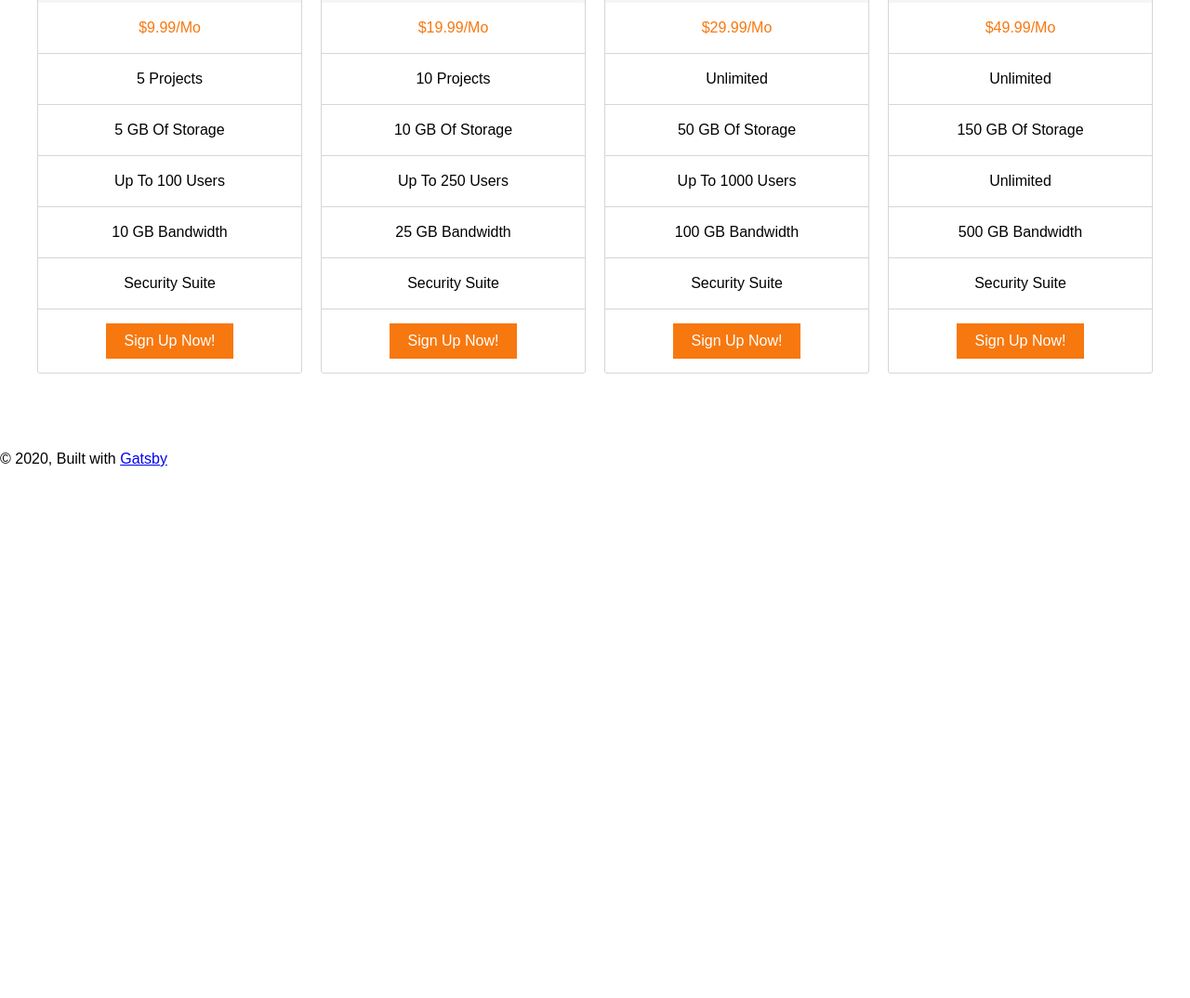
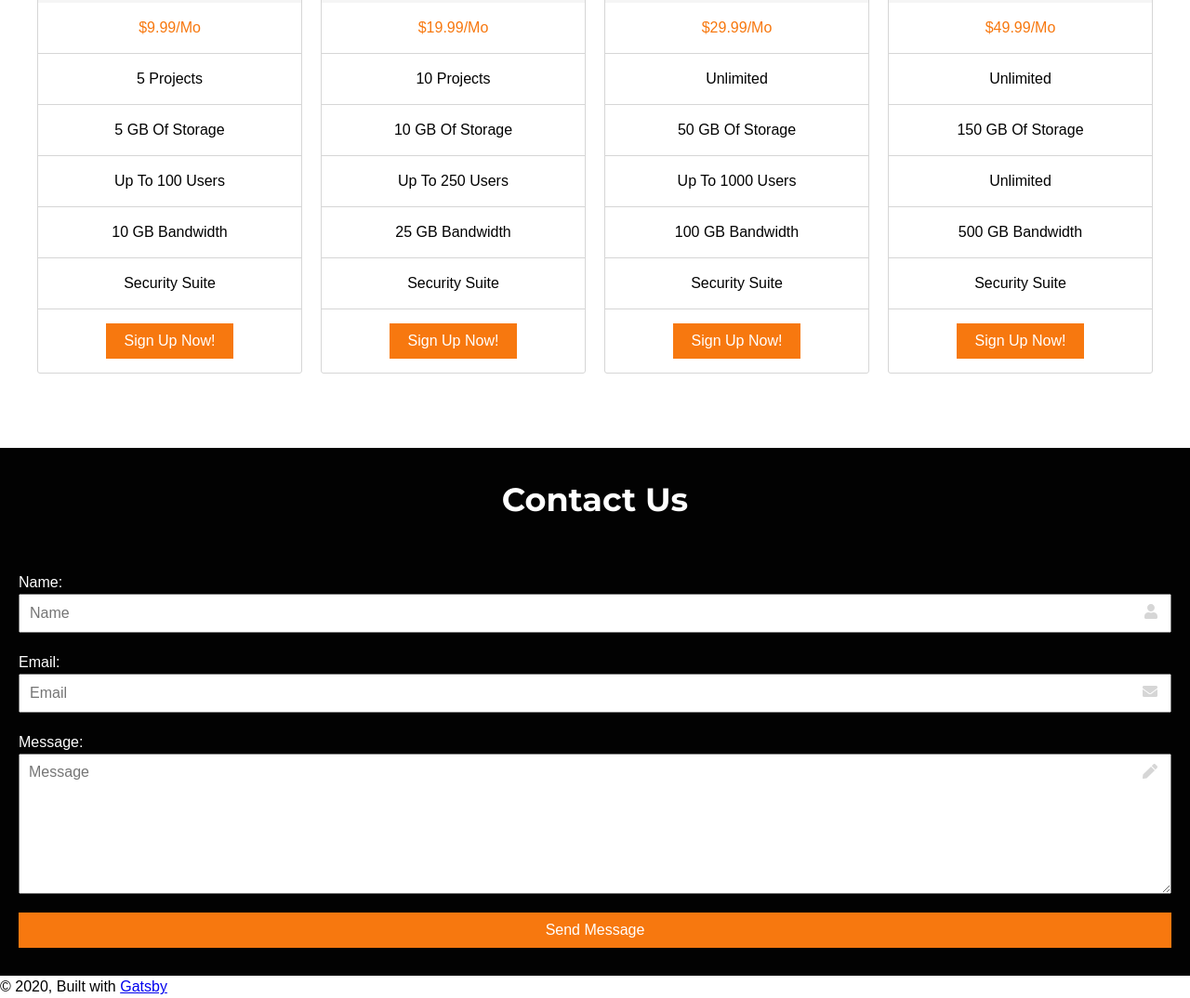
Before and after one commit to atarsa/start-up-template, a Gatsby site: page / in a window 1280 px wide. Shown: the part 5483-6557 px from the top of the page at 93% size. Before the commit the page ends 5989 px from the top, so only its background shows below. Built offline with nearby package versions, Linux system fonts and the light colour scheme; Gatsby itself is replaced by a stand-in of ours; a web font is replaced by a local one.

Commit message:
Add contact form in the contact section

```diff
--- /dev/null
+++ b/src/components/contact.js
@@ -0,0 +1,22 @@
+import React from "react"
+import SectionHeading from "./sectionHeading"
+import styled from "styled-components"
+import ContactForm from "./contactForm"
+
+
+const StyledSection = styled.section`
+  background: ${props => props.theme.colors.black};
+  color: ${props => props.theme.colors.white};
+  padding: 3rem 2rem;
+`
+
+const Contact = () => {
+  return (
+    <StyledSection id="contact">
+      <SectionHeading heading="Contact Us" />
+      <ContactForm />
+    </StyledSection>
+  )
+}
+
+export default Contact
--- /dev/null
+++ b/src/components/contactForm.js
@@ -0,0 +1,62 @@
+import React from "react"
+import styled from "styled-components"
+
+import Button from "../styles/Button"
+import { FontAwesomeIcon } from "@fortawesome/react-fontawesome"
+
+const StyledForm = styled.form`
+  display: flex;
+  flex-direction: column;
+
+  input,
+  textarea {
+    padding: 1rem 3.5rem 1rem 1rem;
+    margin-bottom: 2rem;
+
+    :focus,
+    :active {
+      border: 1px solid ${props => props.theme.colors.orange};
+    }
+  }
+
+  .input__container {
+    position: relative;
+    display: flex;
+    flex-direction: column;
+
+    svg {
+      position: absolute;
+      top: 3.5rem;
+      right: 1.5rem;
+
+      path {
+        fill: ${props => props.theme.colors.grey};
+      }
+    }
+  }
+`
+const ContactForm = () => {
+  return (
+    <StyledForm name="contact" method="POST" data-netlify="true">
+      <div className="input__container">
+        <label htmlFor="name">Name:</label>
+        <input type="text" placeholder="Name" id="name" />
+        <FontAwesomeIcon icon="user" />
+      </div>
+      <div className="input__container">
+        <label htmlFor="email">Email:</label>
+        <input type="text" placeholder="Email" id="email" />
+        <FontAwesomeIcon icon="envelope" />
+      </div>
+      <div className="input__container">
+        <label htmlFor="message">Message:</label>
+        <textarea placeholder="Message" id="message" rows="7" />
+        <FontAwesomeIcon icon="pen" />
+      </div>
+
+      <Button type="submit">Send Message</Button>
+    </StyledForm>
+  )
+}
+
+export default ContactForm
--- a/src/components/sectionHeading.js
+++ b/src/components/sectionHeading.js
@@ -1,4 +1,5 @@
 import React from "react"
+import PropTypes from "prop-types"
 import styled from "styled-components"
 
 const Wrapper = styled.div`
@@ -24,4 +25,8 @@ const SectionHeading = ({ heading, info }) => {
   )
 }
 
+SectionHeading.propTypes = {
+  heading: PropTypes.string.isRequired,
+  info: PropTypes.string,
+}
 export default SectionHeading
--- a/src/pages/index.js
+++ b/src/pages/index.js
@@ -6,6 +6,7 @@ import About from "../components/about"
 import Portfolio from "../components/portfolio"
 import Team from "../components/team"
 import Pricing from "../components/pricing"
+import Contact from "../components/contact"
 const IndexPage = () => (
   <Layout>
     <Home />
@@ -14,6 +15,7 @@ const IndexPage = () => (
     <Portfolio />
     <Team />
     <Pricing />
+    <Contact />
   </Layout>
 )
 
```
Also changed, not shown: src/components/layout.js (+7 -1 lines).
